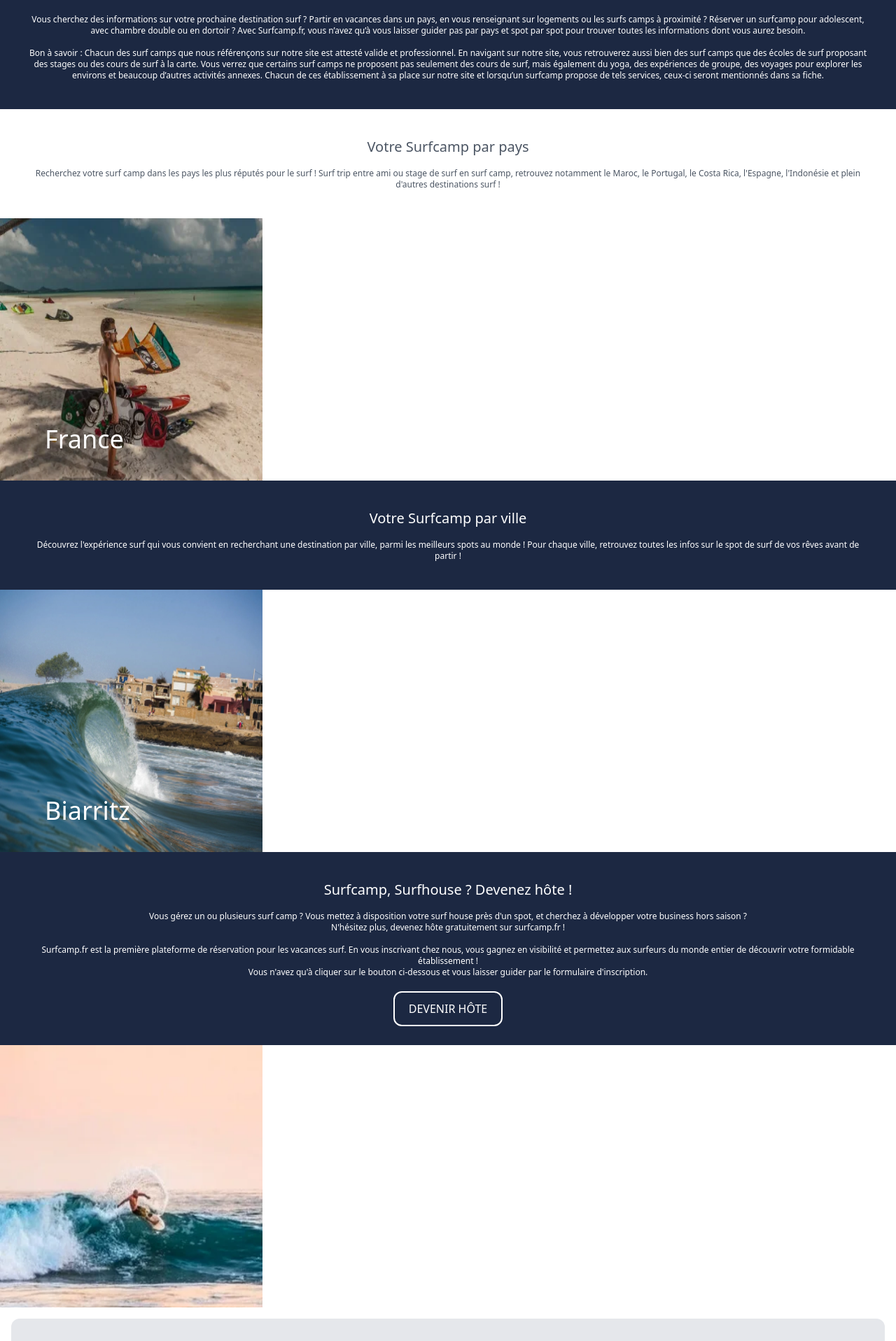
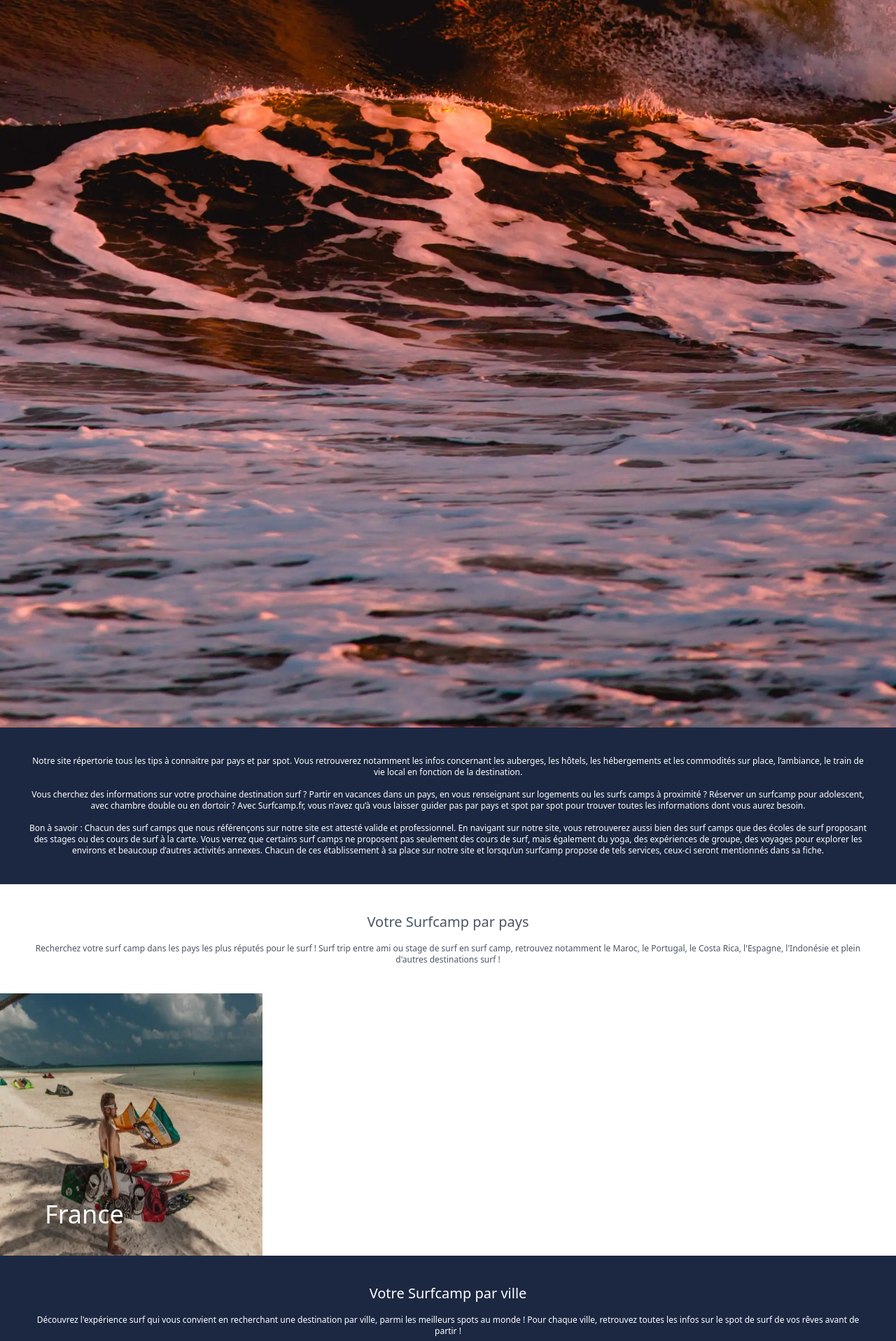
Before and after one commit to WildCodeSchool/btz-0321-p3-surfcamp, a Next.js app: page / in a window 1280 px wide. Shown: the part 880-2797 px from the top of the page at 70% size. Built offline with nearby package versions, Linux system fonts and the light colour scheme.

Commit message:
Home page picture fix

```diff
--- a/pages/index.tsx
+++ b/pages/index.tsx
@@ -4,6 +4,9 @@ import Countrycard from "../components/countrycard/Countrycard";
 import Citycard from "../components/citycard/Citycard";
 import MyButton from "../components/button/MyButton";
 import Value from "../components/value/Value";
+
+import Surfbg from "../public/surfbgmobile.webp";
+import SurfValue from "../public/surfbgdesktop.webp";
 
 const france = {
   country: "/Pays.webp",
@@ -32,13 +35,14 @@ export default function Home(): JSX.Element {
       <Head>
         <title>Surfcamp Accueil</title>
       </Head>
-      <section className="flex items-center content-center">
-        <Image
-          src="/surfbg.jpg"
-          alt="background surf image"
-          width={375}
-          height={812}
-        />
+      <section>
+        <div className="flex items-center content-center h-full">
+          <Image
+            src={Surfbg}
+            alt="background surf image"
+            className="h-screen bg-cover bg-no-repeat"
+          />
+        </div>
       </section>
       <section className="bg-BlueCamp text-white p-10 text-xs">
         <p className="flex text-center">
@@ -120,12 +124,11 @@ export default function Home(): JSX.Element {
         </div>
       </section>
       <section>
-        <div className="flex items-center content-center">
+        <div className="flex items-center content-center h-full">
           <Image
-            src="/surf.webp"
-            alt="surf home page index"
-            width={375}
-            height={375}
+            src={Surfbg}
+            alt="background surf image"
+            className="h-screen bg-cover bg-no-repeat"
           />
         </div>
       </section>
```
Also changed, not shown: public/surfbgdesktop.webp (added), public/surfbgmobile.webp (added).
